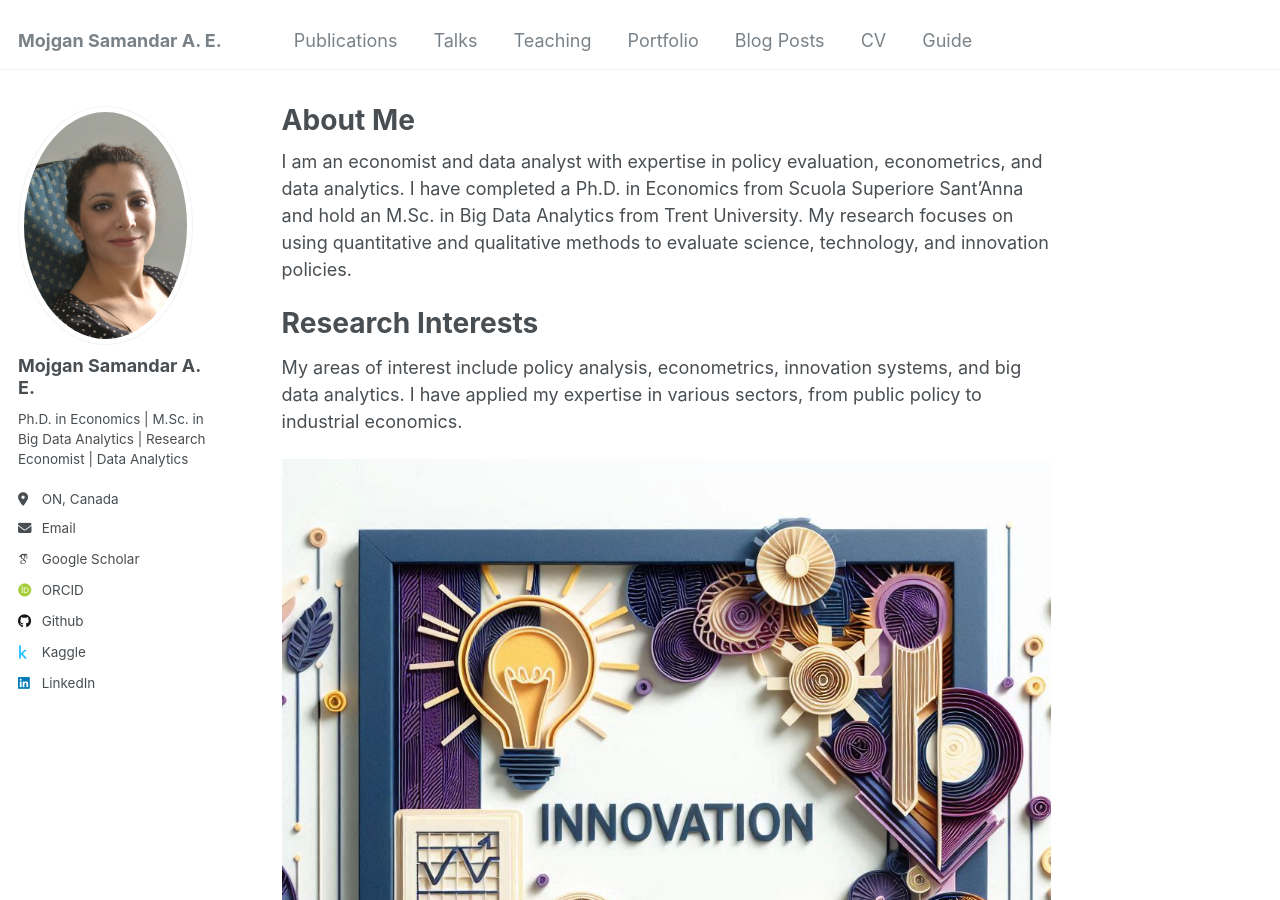
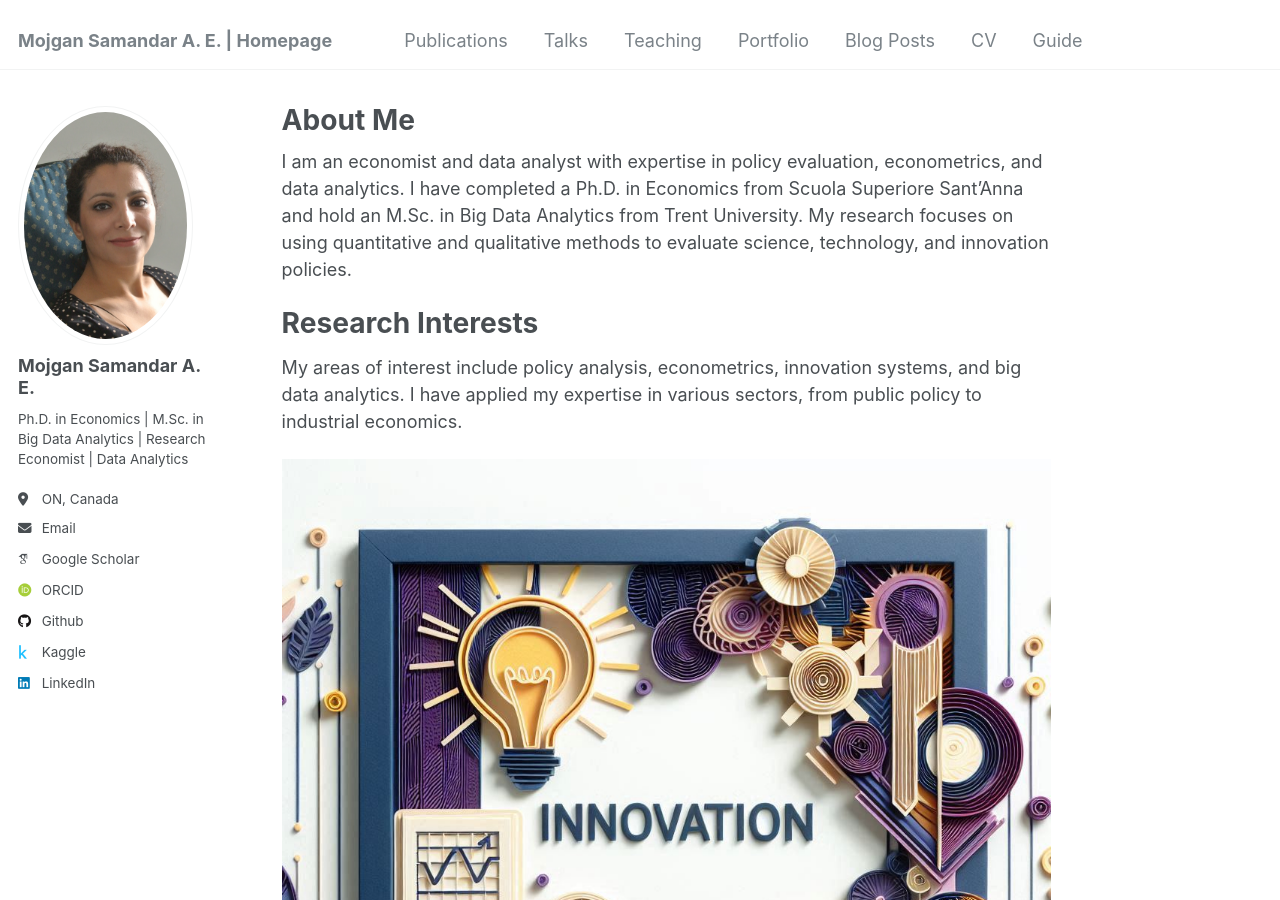
Before and after one commit to samandarali/samandarali.github.io, a Jekyll site: the page built from _pages/about.md, in a window 1280 px wide and 900 px high. Built offline with Jekyll 4.4.1, drawn with Linux system fonts in a browser that asks for light colours; some web fonts are replaced; a file with an impossible date is left out.

Commit message:
Update _config.yml

```diff
--- a/_config.yml
+++ b/_config.yml
@@ -8,7 +8,7 @@
 
 # Basic Site Settings
 locale                   : "en-US"
-title                    : "Mojgan Samandar A. E. " # / Site Title
+title                    : "Mojgan Samandar A. E. | Homepage" # / Site Title
 title_separator          : "-"
 name                     : &name "Mojgan Samandar A. E."
 description              : &description "personal description"
```
